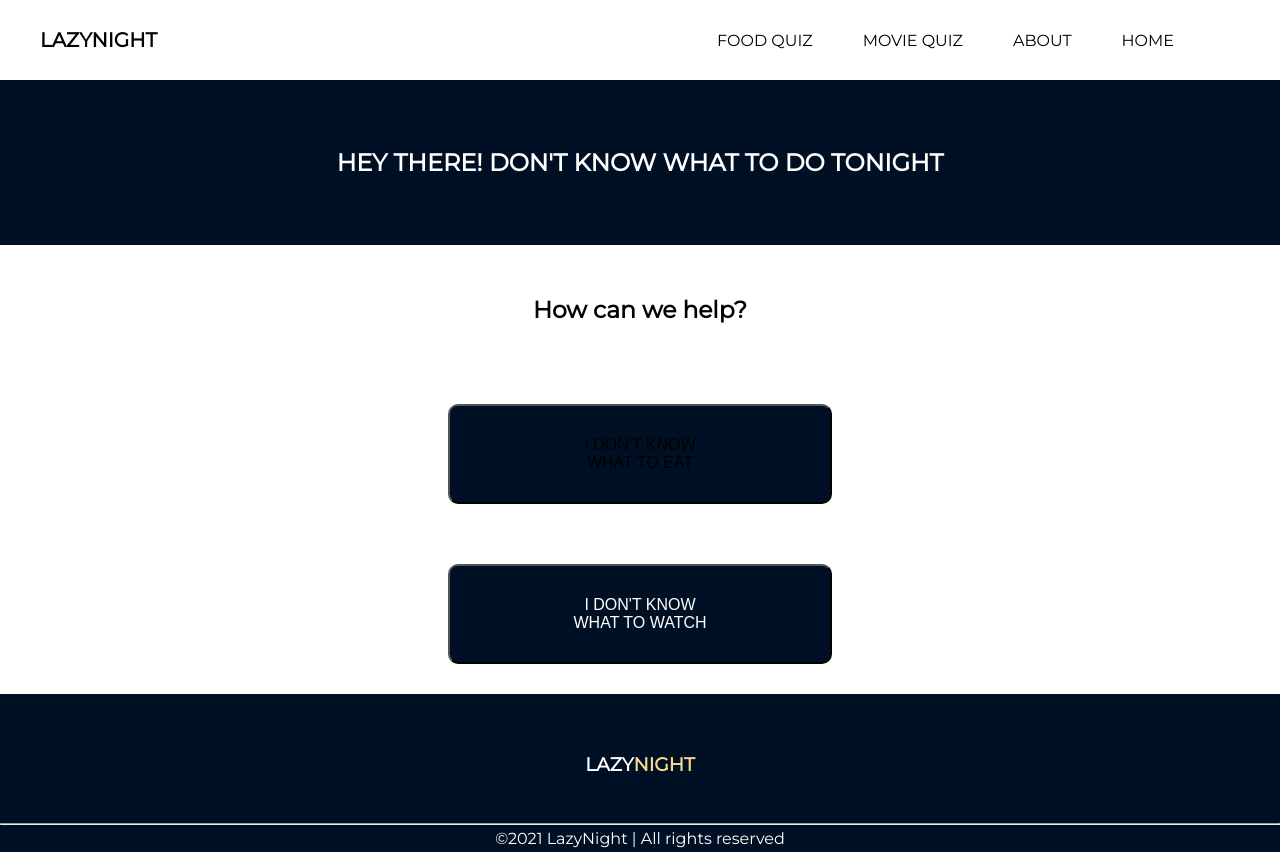
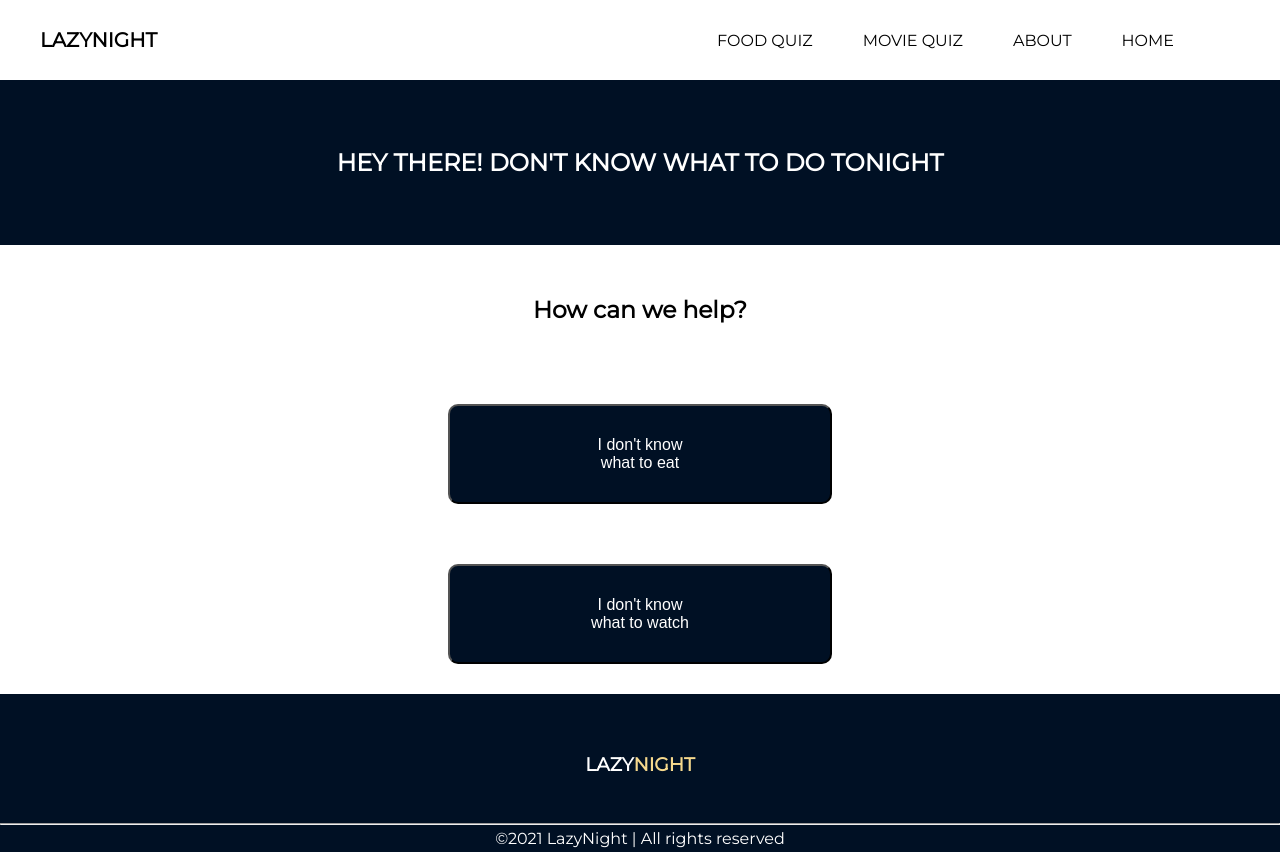
Before and after one commit to PamelaFeijo/lazynight, a React (Create React App) app: page / in a window 1280 px wide. Built offline with nearby package versions, Linux system fonts and the light colour scheme.

Commit message:
successful merge with main

```diff
--- a/src/components/Movie.js
+++ b/src/components/Movie.js
@@ -3,10 +3,9 @@ import ProgressBar from "./ProgressBar";
 import "./Movie.css"
 
 function Movie(props) {
-  const { showMovie, getMovie , setGenre , genre,  decade , setDecade , showMovieResult } = props;
+  const { showMovie, getMovie , setGenre , genre, setDecade , showMovieResult } = props;
   const [movieQuestion, setMovieQuestion] = useState(0);
   const [done, setDone] = useState(0);
-  // const [result, setResult] = useState(false)
 
 
   function handleAddDone(value) {
--- a/src/components/QuizButton.css
+++ b/src/components/QuizButton.css
@@ -6,6 +6,10 @@
   border-radius: 10px;
   width: 30%;
   margin: 30px;
+}
+
+.bttnTEXT{
+  color: white;
 }
 
 @media only screen and (max-width: 600px) {
--- a/src/components/QuizButton.js
+++ b/src/components/QuizButton.js
@@ -1,20 +1,23 @@
 import "./QuizButton.css";
-import { Link } from "react-router-dom";
+import { NavLink } from "react-router-dom";
 
 const QuizButton = () => {
   return (
     <div>
       <div>
         <button className="quiz-button">
-          <Link to="/food-quiz">
+          <NavLink className="bttnTEXT" to="/food-quiz">
             {" "}
-            I DON'T KNOW <br></br>WHAT TO EAT{" "}
-          </Link>
+            I don't know <br></br> what to eat{" "}
+          </NavLink>
         </button>
       </div>
       <div>
         <button className="quiz-button">
-          I DON'T KNOW <br></br>WHAT TO WATCH
+          <NavLink className="bttnTEXT" to="/movie">
+          {" "}
+            I don't know <br></br> what to watch{" "}
+          </NavLink>
         </button>
       </div>
     </div>
```
